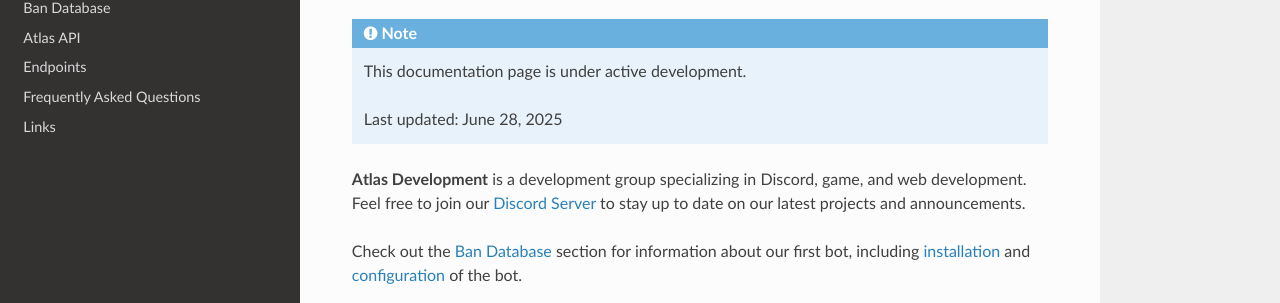
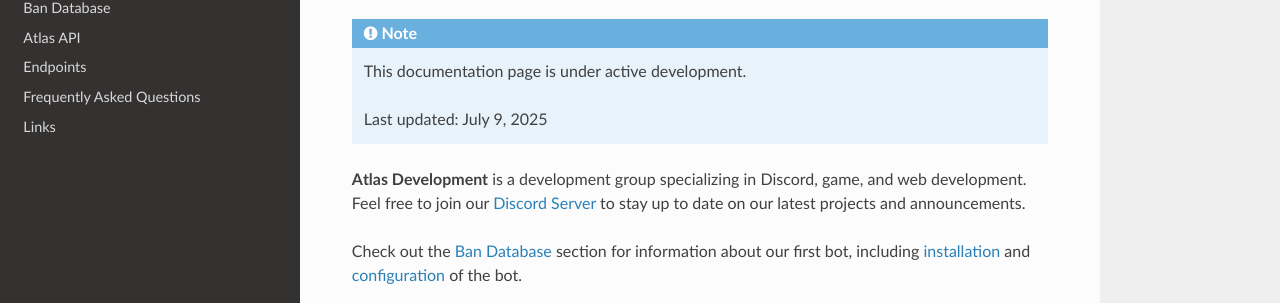
Before and after one commit to madebyatlas/docs, a Sphinx documentation site: the page built from docs/source/index.rst, in a window 1280 px wide and 900 px high. Shown: the part 141-444 px from the top of the window. Built offline with Sphinx 7.4.7 and the Read the Docs theme 3.1.0, drawn with Linux system fonts in a browser that asks for light colours.

Commit message:
Update index.rst

```diff
--- a/docs/source/index.rst
+++ b/docs/source/index.rst
@@ -5,7 +5,7 @@
 
    This documentation page is under active development.
 
-   Last updated: June 28, 2025
+   Last updated: July 9, 2025
 
 **Atlas Development** is a development group specializing in Discord, game, and web development.
 Feel free to join our `Discord Server <https://discord.gg/kbvMKAG6jh>`_
```
